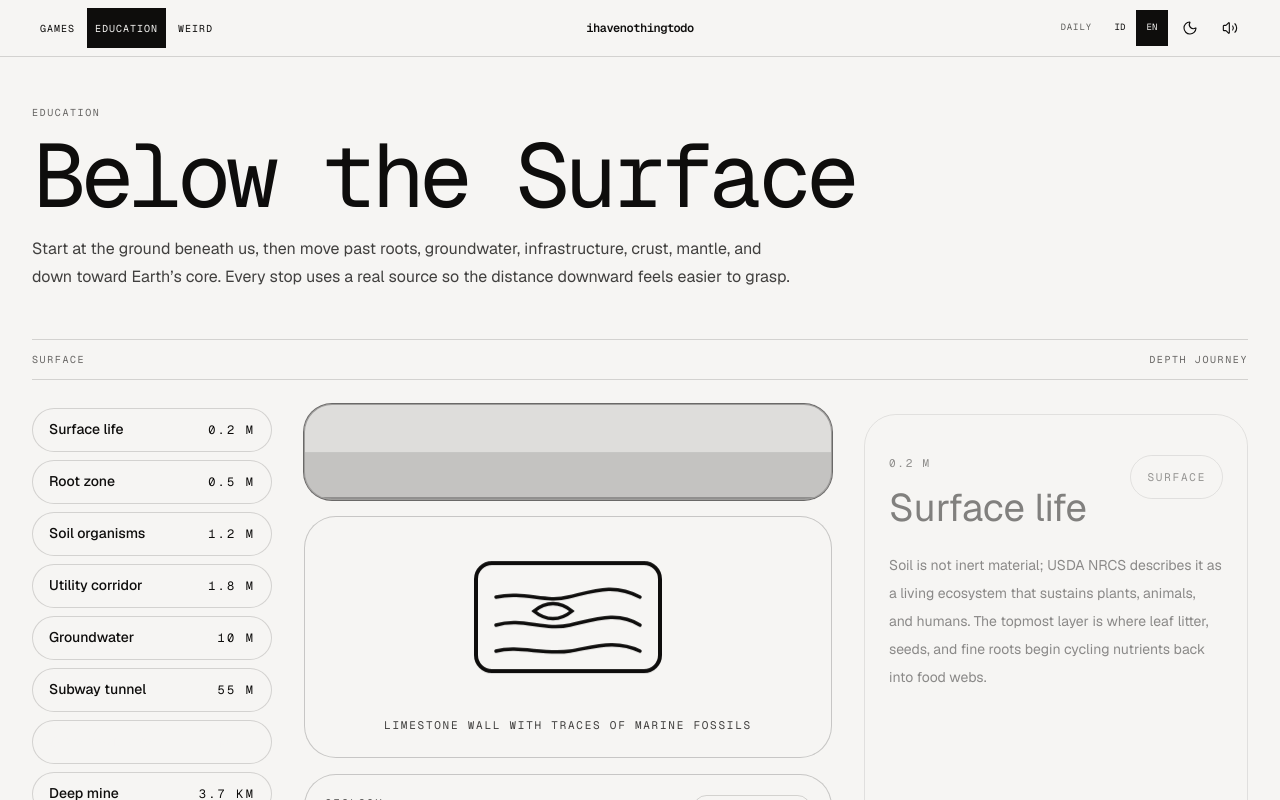
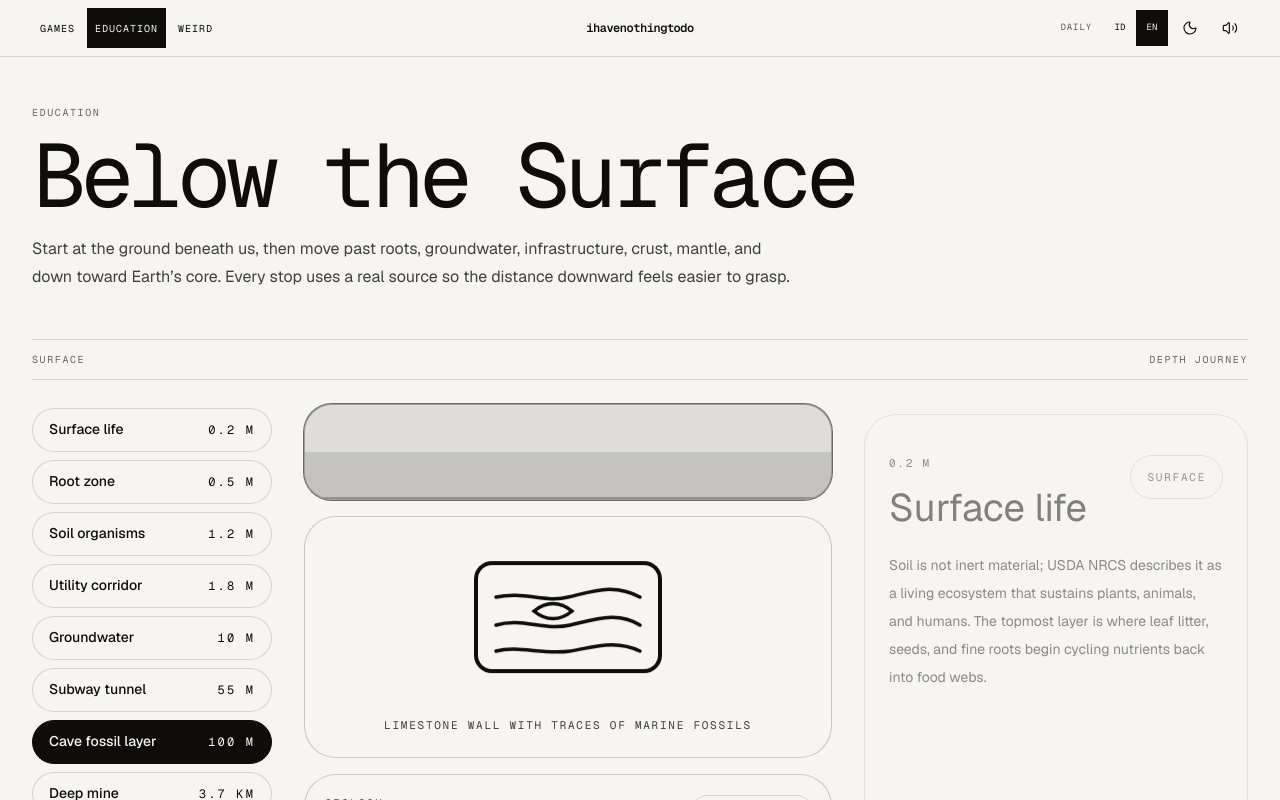
Before and after one commit to rendiero25/IhavenothingtodoGames, a React (Vite) app: page /education in a window 1280 px wide. Shown: the top 800 px of the page. Built offline with nearby package versions, Linux system fonts and the light colour scheme; a web font is replaced by a local one.

Commit message:
fix: keep education depth marker contrast

```diff
--- a/src/components/education/DepthRuler.tsx
+++ b/src/components/education/DepthRuler.tsx
@@ -41,8 +41,10 @@ export function DepthRuler({ stops, activeStopId, onSelect }: DepthRulerProps) {
                 onClick={() => onSelect?.(stop.id)}
                 className={[
                   'flex min-h-11 w-full min-w-0 max-w-full items-center gap-3 rounded-full border px-4 py-2 text-left transition-colors',
-                  'border-ink/15 bg-paper text-ink focus-visible:outline-2 focus-visible:outline-offset-2 focus-visible:outline-ink',
-                  isActive ? 'border-ink bg-ink text-paper' : 'hover:border-ink/40 hover:bg-ink/5',
+                  'focus-visible:outline-2 focus-visible:outline-offset-2 focus-visible:outline-ink',
+                  isActive
+                    ? 'border-ink bg-ink text-paper'
+                    : 'border-ink/15 bg-paper text-ink hover:border-ink/40 hover:bg-ink/5',
                 ].join(' ')}
               >
                 <span className="min-w-0 flex-1 text-sm font-medium leading-tight [overflow-wrap:anywhere]">
```
Also changed, not shown: 1 other file (tests, documents, lock files or other folders).
